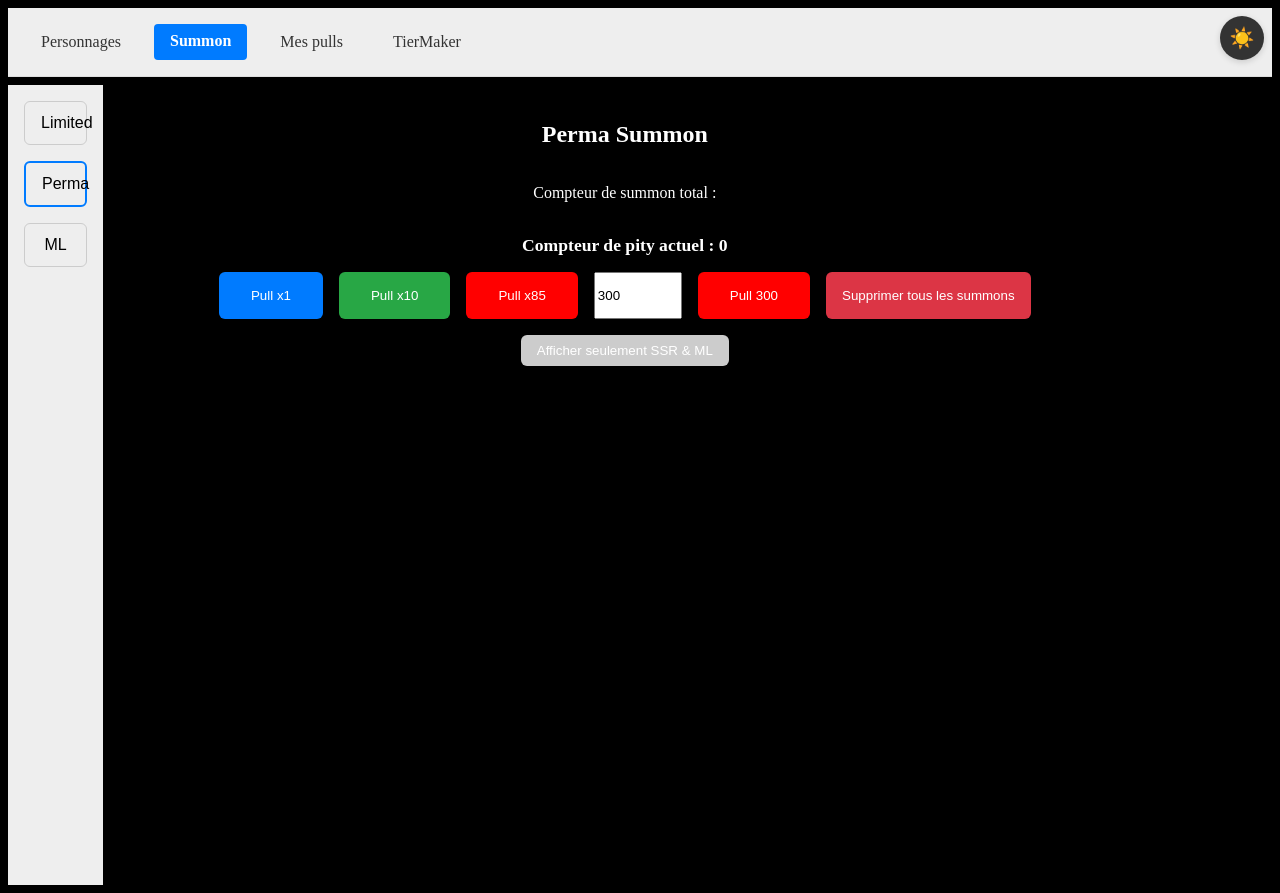
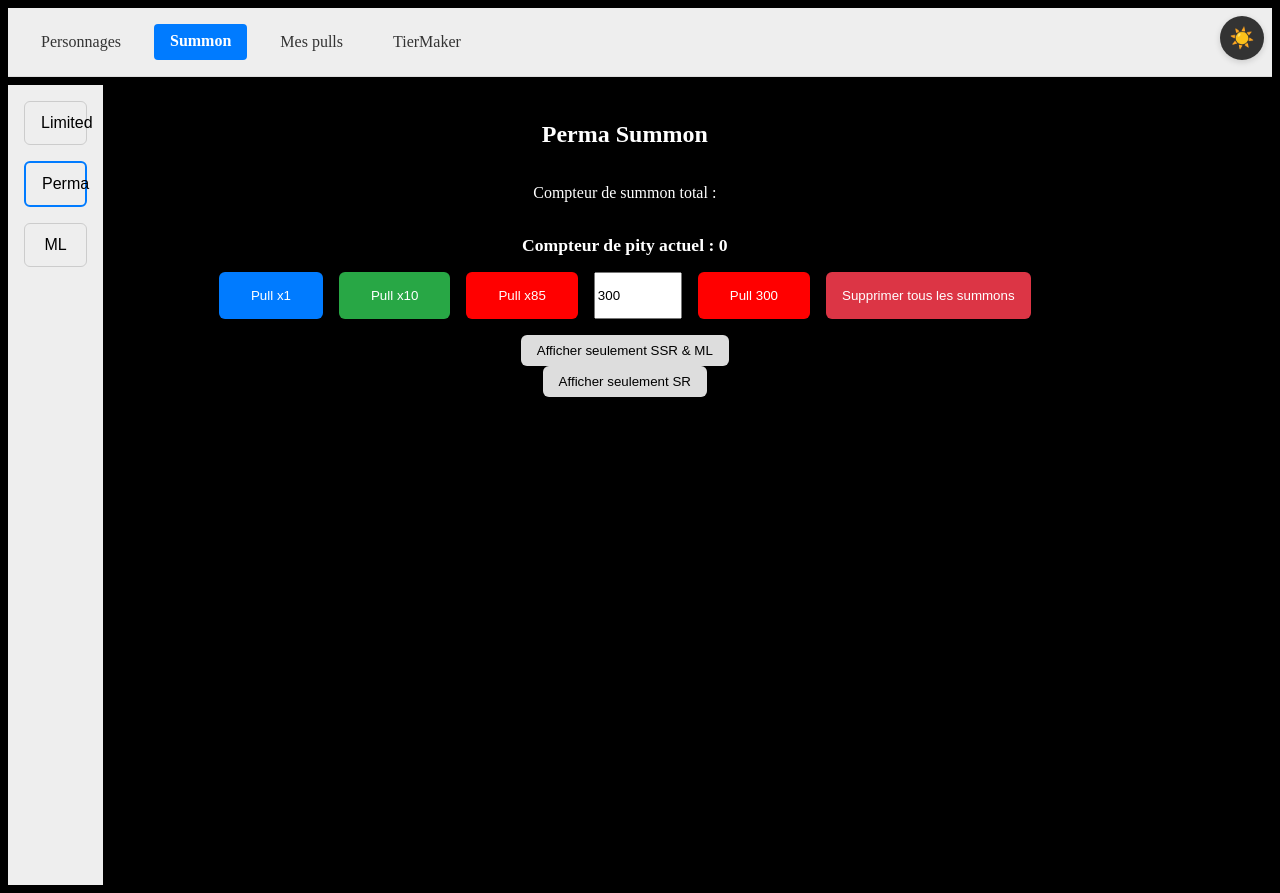
Before and after one commit to MarvinBel/gacha-sim, a React (Create React App) app: page /summons in a window 1280 px wide. Built offline with nearby package versions, Linux system fonts and the light colour scheme.

Commit message:
[FEAT] New SR filter in summons page

```diff
--- a/src/pages/Summons.tsx
+++ b/src/pages/Summons.tsx
@@ -1,4 +1,4 @@
-import React, { useState } from 'react';
+import React, { useEffect, useState } from 'react';
 import { performSinglePull, performMultiPull, perform85Pull, performCustomPull } from '../utils/pullLogic';
 import { saveSummon, getSummons, clearSummons } from '../services/StorageService';
 import { Summon } from '../types/types';
@@ -9,6 +9,8 @@ const Summons: React.FC = () => {
   const [selectedType, setSelectedType] = useState<string | null>("Perma");
   const [custom, setCustom] = useState<number>(300);
   const [showSSRAndMLOnly, setShowSSRAndMLOnly] = useState(false);
+  const [showSROnly, setShowSROnly] = useState(false);
+
 
 
   // Convertit la sélection en banner valide pour le pull
@@ -18,7 +20,19 @@ const Summons: React.FC = () => {
 
   const displayedSummons = showSSRAndMLOnly
     ? currentPulls.filter(s => s.character.folder === 'ssr' || s.character.folder === 'ml')
+    : showSROnly
+    ? currentPulls.filter(s => s.character.folder === 'sr')
     : currentPulls;
+
+    useEffect(() => {
+      if (showSSRAndMLOnly && showSROnly)
+        setShowSROnly(!showSROnly);
+    }, [showSSRAndMLOnly]);
+
+    useEffect(() => {
+      if (showSSRAndMLOnly && showSROnly)
+        setShowSSRAndMLOnly(!showSSRAndMLOnly);
+    }, [showSROnly]);
 
   const handlePullX1 = () => {
     const { pull, newPity } = performSinglePull(pityCounter, banner);
@@ -71,8 +85,10 @@ const Summons: React.FC = () => {
 
   return (
     <div style={{ display: 'flex', height: '100vh', overflow: 'hidden' }}>
-      <aside style={{ width: '5%', padding: '1rem',         backgroundColor: window.localStorage.getItem('theme') === 'dark' ? '#222' : '#eee',
-        color: window.localStorage.getItem('theme') === 'dark' ? '#fff' : '#000', }}>
+      <aside style={{
+        width: '5%', padding: '1rem', backgroundColor: window.localStorage.getItem('theme') === 'dark' ? '#222' : '#eee',
+        color: window.localStorage.getItem('theme') === 'dark' ? '#fff' : '#000',
+      }}>
         {['Limited', 'Perma', 'ML'].map(type => (
           <button
             key={type}
@@ -85,8 +101,8 @@ const Summons: React.FC = () => {
               fontSize: '1rem',
               borderRadius: 6,
               border: selectedType === type ? '2px solid #007bff' : '1px solid #ccc',
-                      backgroundColor: window.localStorage.getItem('theme') === 'dark' ? '#222' : '#eee',
-        color: window.localStorage.getItem('theme') === 'dark' ? '#fff' : '#000',
+              backgroundColor: window.localStorage.getItem('theme') === 'dark' ? '#222' : '#eee',
+              color: window.localStorage.getItem('theme') === 'dark' ? '#fff' : '#000',
               cursor: 'pointer',
             }}
           >
@@ -150,13 +166,26 @@ const Summons: React.FC = () => {
               style={{
                 padding: '0.5rem 1rem',
                 borderRadius: 6,
-                border: 'none',
                 cursor: 'pointer',
-                backgroundColor: showSSRAndMLOnly ? '#007bff' : '#ccc',
-                color: 'white',
+                backgroundColor: showSSRAndMLOnly ? '#007bff' : window.localStorage.getItem('theme') === 'dark' ? "black" : '#ddd',
+                border: window.localStorage.getItem('theme') === 'dark' ? "2px solid #ddd" : "none",
+                color: window.localStorage.getItem('theme') === 'dark' ? "#ddd" : 'black',
               }}
             >
               {showSSRAndMLOnly ? 'Afficher tous les summons' : 'Afficher seulement SSR & ML'}
+            </button>
+            <button
+              onClick={() => setShowSROnly(!showSROnly)}
+              style={{
+                padding: '0.5rem 1rem',
+                borderRadius: 6,
+                cursor: 'pointer',
+                backgroundColor: showSROnly ? '#007bff' : window.localStorage.getItem('theme') === 'dark' ? "black" : '#ddd',
+                border: window.localStorage.getItem('theme') === 'dark' ? "2px solid #ddd" : "none",
+                color: window.localStorage.getItem('theme') === 'dark' ? "#ddd" : 'black',
+              }}
+            >
+              {showSROnly ? 'Afficher tous les summons' : 'Afficher seulement SR'}
             </button>
             {displayedSummons.length > 0 && (
               <div style={{ display: 'flex', flexWrap: 'wrap', gap: '1rem', justifyContent: 'center', overflowY: 'auto' }}>
@@ -175,6 +204,7 @@ const Summons: React.FC = () => {
                         textAlign: 'center',
                         border: `2px solid ${showPityLabel ? pityColor : '#ddd'}`,
                         backgroundColor: (pull.character.folder === "ssr") || (pull.character.folder === "ml") ? "yellow" : (pull.character.folder === "sr") ? "violet" : 'lightblue',
+                        color:  'black',
                         borderRadius: 8,
                         padding: 8,
                         boxShadow: '1px 1px 5px rgba(0,0,0,0.1)',
```
